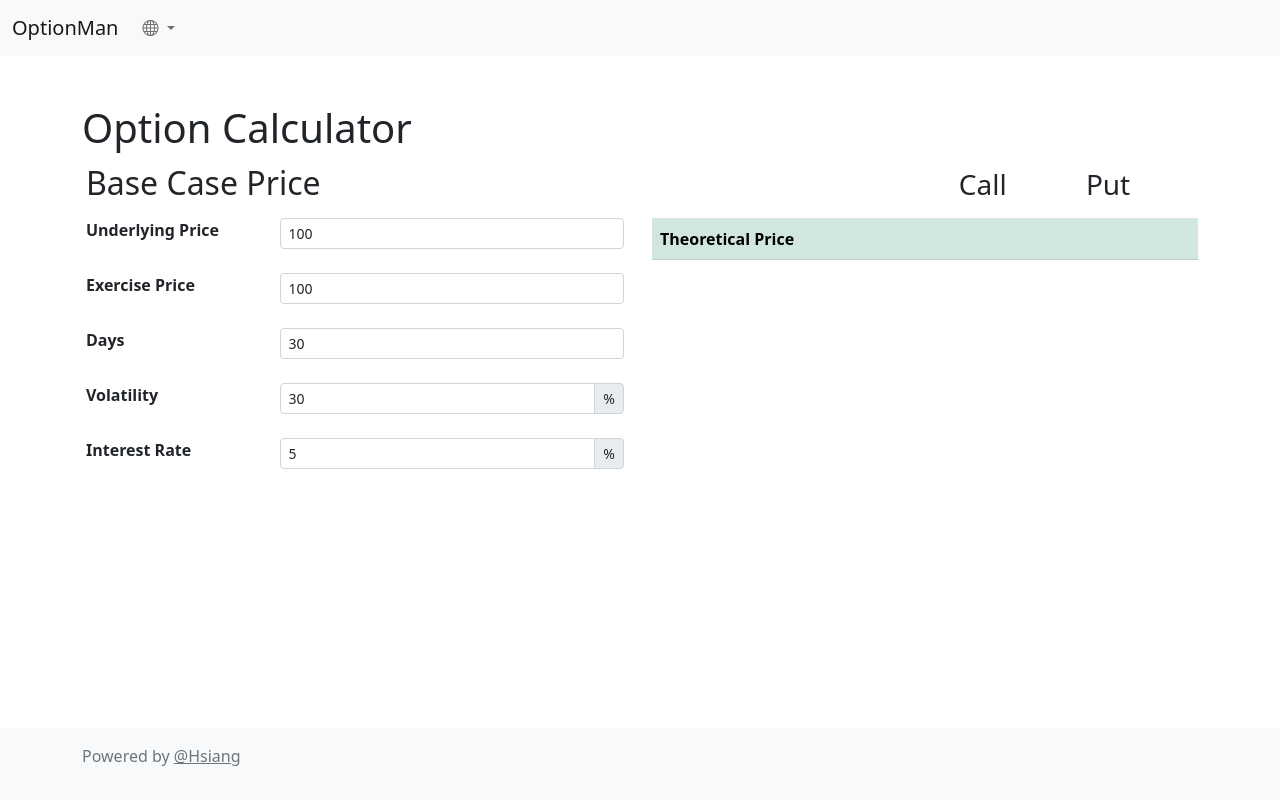
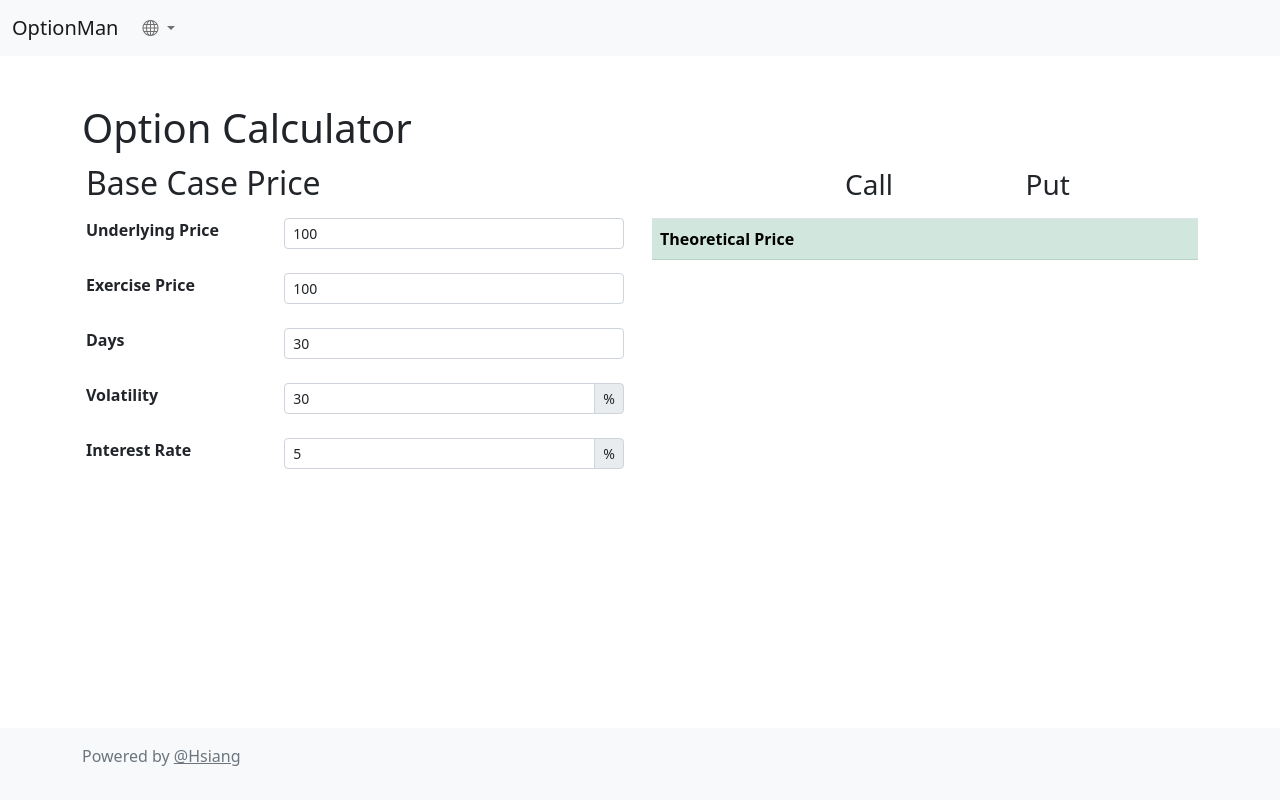
Before and after one commit to chienhsiang-hung/option-man, a plain HTML site: page index.html in a window 1280 px wide. Drawn offline with nearby package versions, Linux system fonts and the light colour scheme; a script that the page names is missing.

Commit message:
Update index.html

```diff
--- a/index.html
+++ b/index.html
@@ -34,6 +34,9 @@
 
     <style>
       a, a:hover {color: inherit;}
+      th {
+        min-width: 16ch;
+      }
     </style>
   </head>
 
```
